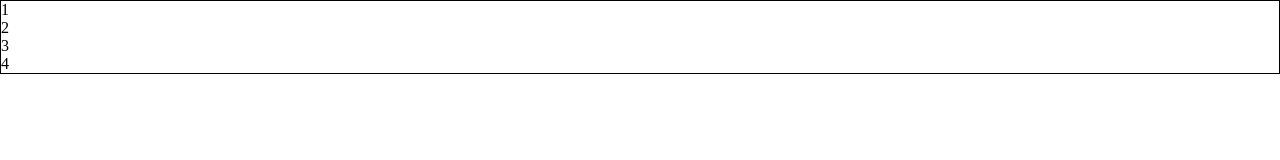
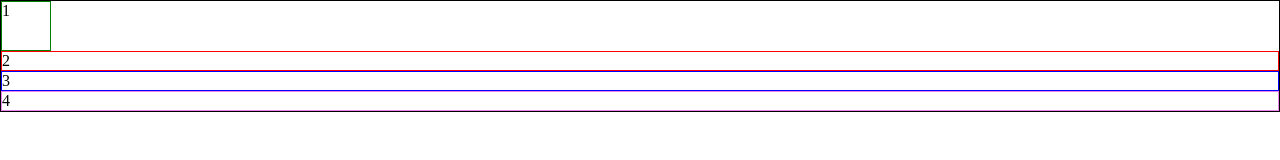
Before and after one commit to gum23/prueba-termux-celular, a plain HTML site: page index.html in a window 1280 px wide. Drawn offline with Linux system fonts and the light colour scheme.

Commit message:
Update estilos.css
Agregamos estilos a los div con clases

```diff
--- a/css/estilos.css
+++ b/css/estilos.css
@@ -9,3 +9,24 @@
 	height: 75%;
 	border: 1px solid black;
 }
+
+.one, two, three, four{
+width: 50px;
+height: 50px;
+}
+
+.one{
+border: 1px solid green;
+}
+
+.two{
+border: 1px solid red;
+}
+
+.three{
+border: 1px solid blue;
+}
+
+.four{
+border: 1px solid violet;
+}
```
